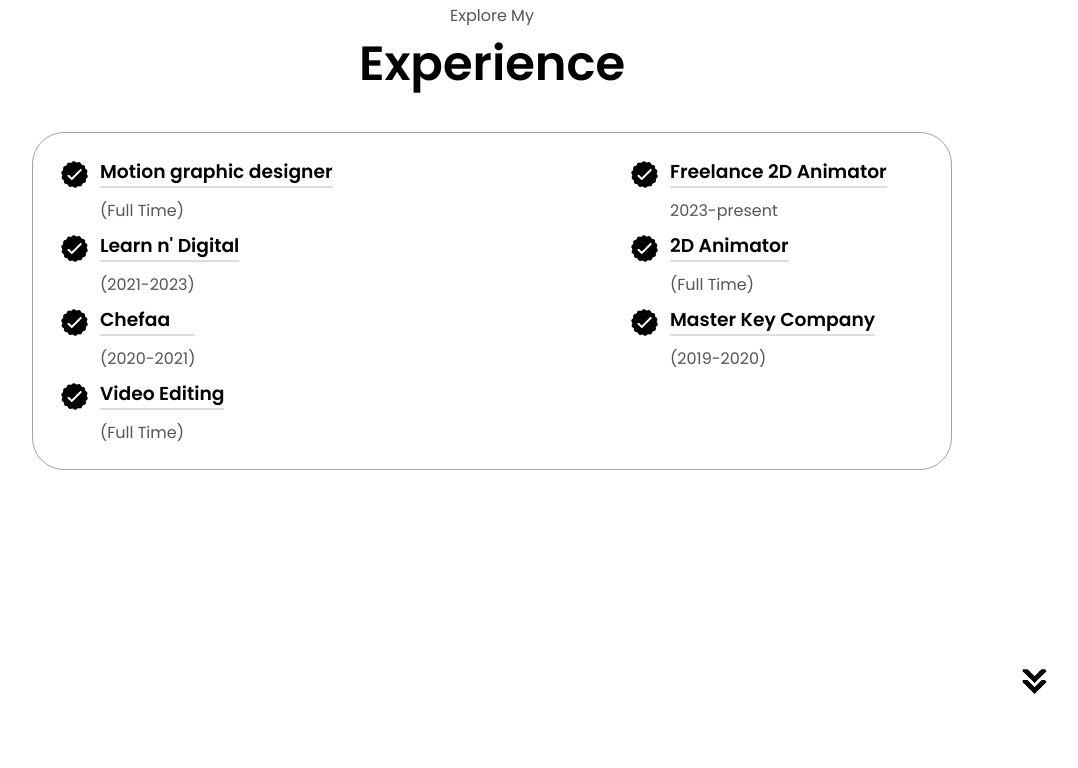
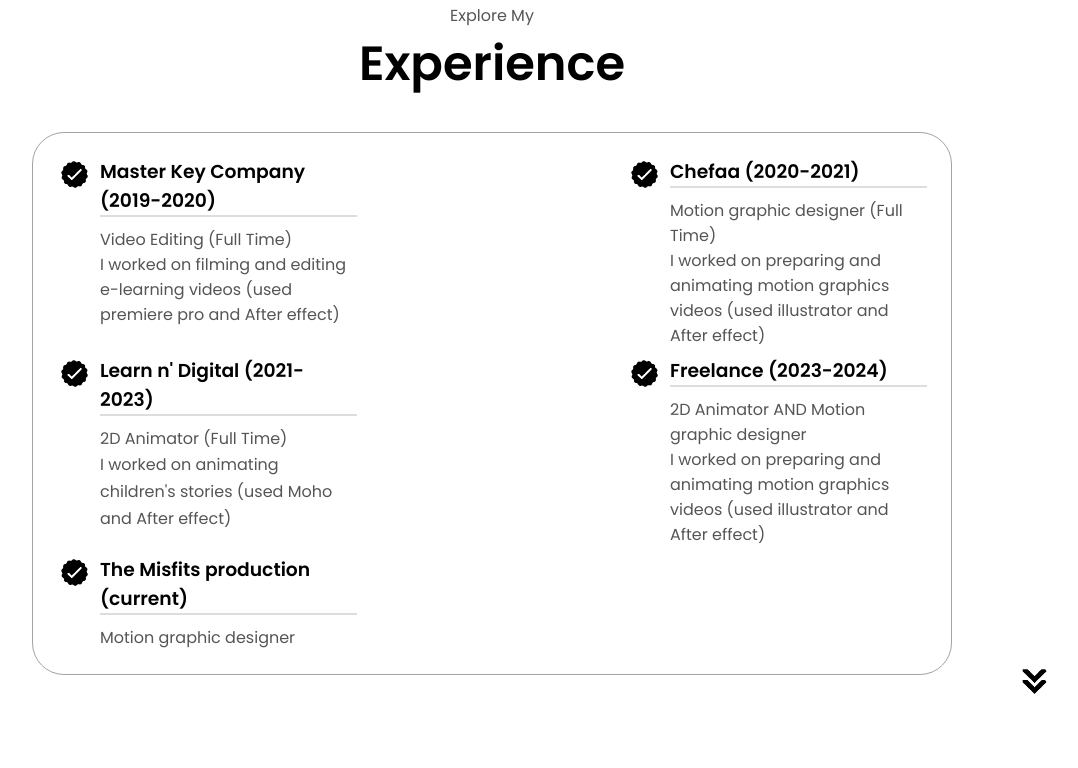
Before and after one commit to iosamadev/Ibrahim-Omar-portfolio, a plain HTML site: page index.html in a window 1280 px wide. Shown: the part 1693-2461 px from the top of the page, without its empty margins (148-1226 px from the left). Drawn offline with Linux system fonts and the light colour scheme.

Commit message:
Update index.html

```diff
--- a/index.html
+++ b/index.html
@@ -79,13 +79,10 @@
           <div class="details-container">
             <img src="./assets/experience.png" alt="Experience icon" class="icon" />
             <h3>Experience</h3>
-            <p>● 4+ years <br />● Motion Graphic Designer<br />
-              ● Freelance 2D Animator<br />
-              ● Learn n' Digital<br />
+            <p>● 4+ years <br />
+              ● Motion Graphic Designer<br />
+              ● 2D Animator<br />
               ● Video Editing<br />
-              ● 2D Animator<br />
-              ● Chefaa<br />
-              ● Master Key Company
             </p>
           </div>
           <div class="details-container">
@@ -118,52 +115,41 @@
             <article>
               <img src="./assets/checkmark.png" alt="Experience icon" class="icon" />
               <div>
-                <h3>Motion graphic designer</h3>
-                <p>(Full Time)</p>
+                <h3>Master Key Company (2019-2020)</h3>
+                <p>Video Editing (Full Time)</p>
+                <p>I worked on filming and editing e-learning videos (used premiere pro and After effect)</p>
               </div>
             </article>
             <article>
               <img src="./assets/checkmark.png" alt="Experience icon" class="icon" />
               <div>
-                <h3>Freelance 2D Animator</h3>
-                <p>2023-present</p>
+                <h3>Chefaa (2020-2021)</h3>
+                <p>Motion graphic designer (Full Time)</p>
+                <p>I worked on preparing and animating motion graphics videos (used illustrator and After effect)</p>
               </div>
             </article>
 
             <article>
               <img src="./assets/checkmark.png" alt="Experience icon" class="icon" />
               <div>
-                <h3>Learn n' Digital</h3>
-                <p>(2021-2023)</p>
+                <h3>Learn n' Digital (2021-2023)</h3>
+                <p>2D Animator (Full Time)</p>
+                <p style="line-height: 1.7;">I worked on animating children's stories (used Moho and After effect)</p>
               </div>
             </article>
             <article>
               <img src="./assets/checkmark.png" alt="Experience icon" class="icon" />
               <div>
-                <h3>2D Animator</h3>
-                <p>(Full Time)</p>
+                <h3>Freelance (2023-2024)</h3>
+                <p>2D Animator AND Motion graphic designer</p>
+                <p>I worked on preparing and animating motion graphics videos (used illustrator and After effect)</p>
               </div>
             </article>
             <article>
               <img src="./assets/checkmark.png" alt="Experience icon" class="icon" />
               <div>
-                <h3>Chefaa</h3>
-                <p>(2020-2021)</p>
-              </div>
-            </article>
-
-            <article>
-              <img src="./assets/checkmark.png" alt="Experience icon" class="icon" />
-              <div>
-                <h3>Master Key Company</h3>
-                <p>(2019-2020)</p>
-              </div>
-            </article>
-            <article>
-              <img src="./assets/checkmark.png" alt="Experience icon" class="icon" />
-              <div>
-                <h3>Video Editing</h3>
-                <p>(Full Time)</p>
+                <h3>The Misfits production (current)</h3>
+                <p>Motion graphic designer</p>
               </div>
             </article>
           </div>
```
